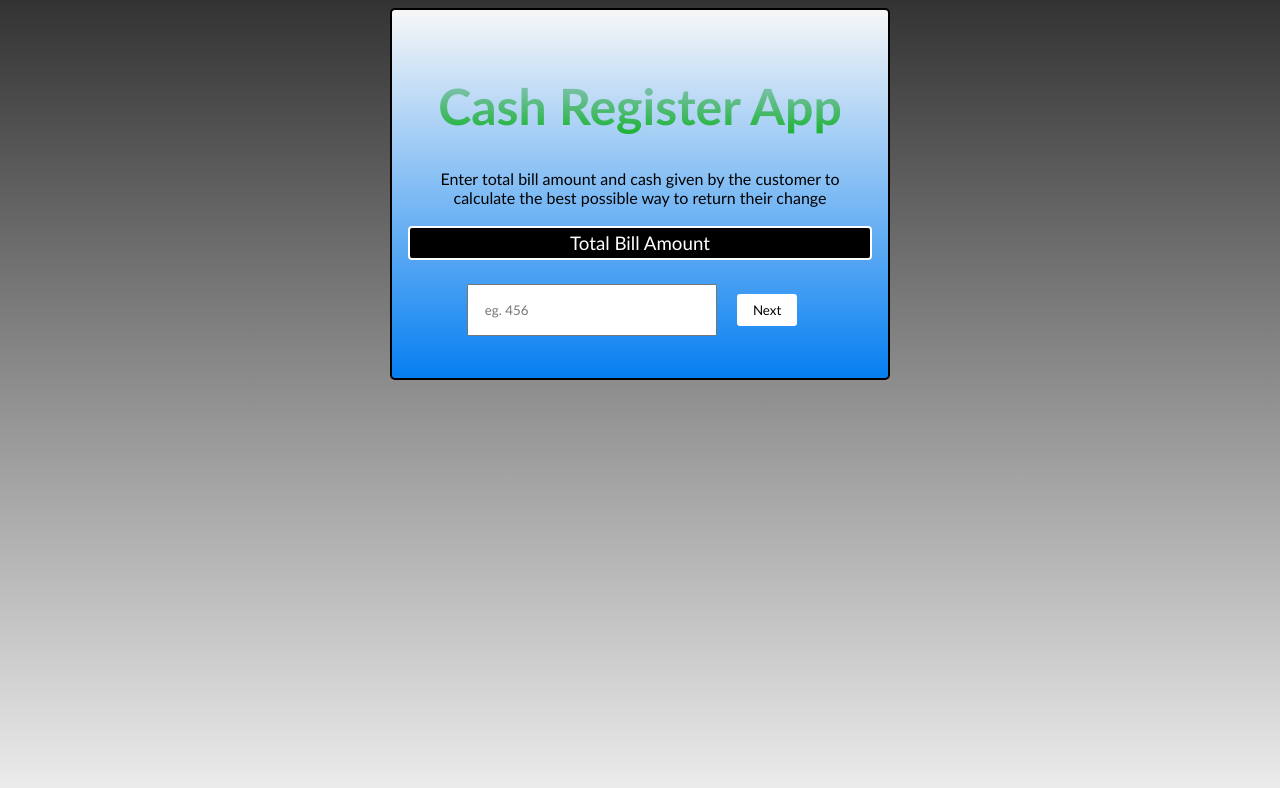
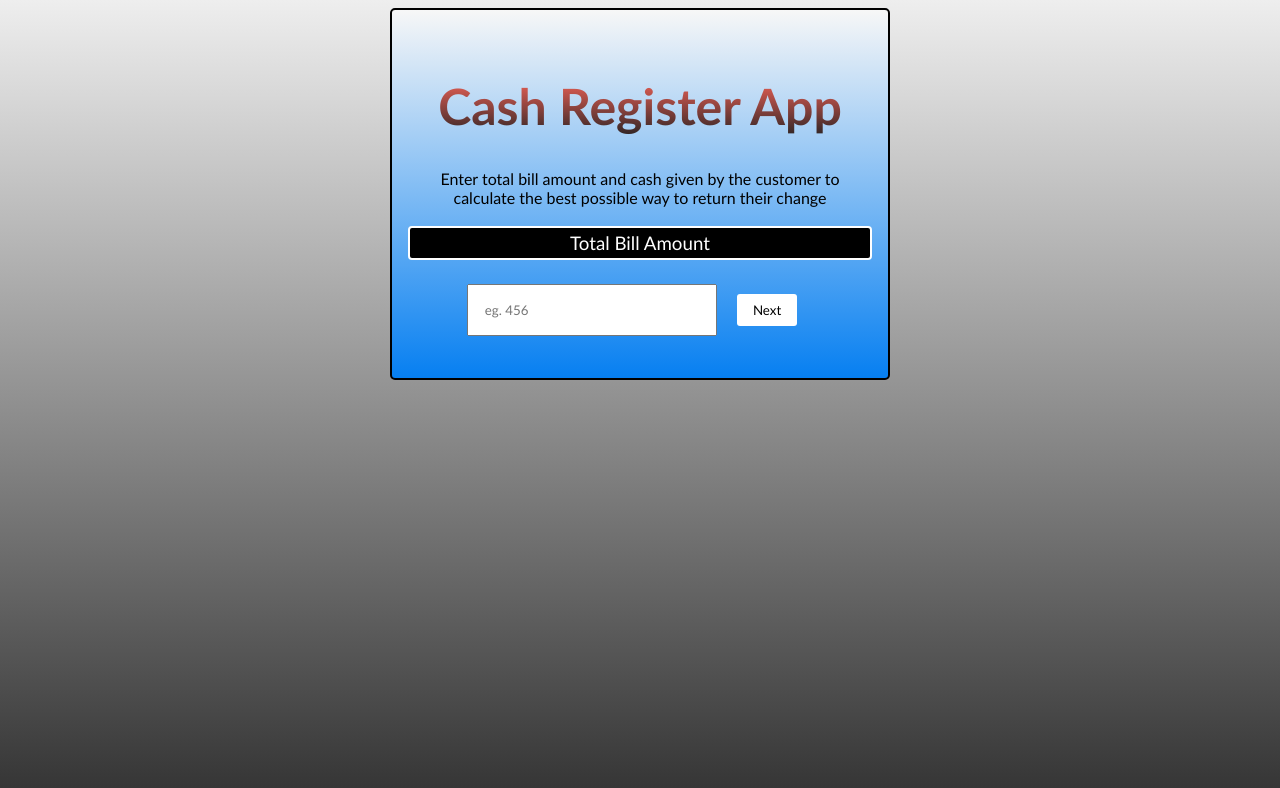
Before and after one commit to Sen-442b/cash-register, a plain HTML site: page index.html in a window 1280 px wide. In both pictures the pointer is over the element "Cash Register App". Drawn offline with Linux system fonts and the light colour scheme.

Commit message:
refactor:es5 syntax converted to es6

```diff
--- a/main.js
+++ b/main.js
@@ -59,7 +59,7 @@ else{
 
 })
 
-function getResultData(input){
+const getResultData=(input)=>{
     let twoK = 0 ;
 let fiveHundred  = 0 ;
 let hundred = 0 ;
--- a/style.css
+++ b/style.css
@@ -9,9 +9,6 @@ body{
 
     background-size:cover;
 
-}
-body:hover{
-    background:linear-gradient(#333,#eee) no-repeat center center fixed;
 }
 
 
@@ -33,6 +30,7 @@ body:hover{
     background: linear-gradient(#f7f7f7,#067ff1);
     border-radius:5px;
     overflow:auto;
+
 
 }
 h3{
@@ -91,7 +89,7 @@ h1{
 
 }
 h1:hover{
-    background:-webkit-linear-gradient(rgb(147, 196, 201), rgb(23, 179, 44));
+    background:-webkit-linear-gradient(rgb(247, 100, 89), rgb(46, 37, 37));
     background-clip:text;
     -webkit-background-clip:text;
     -webkit-text-fill-color:transparent;
```
